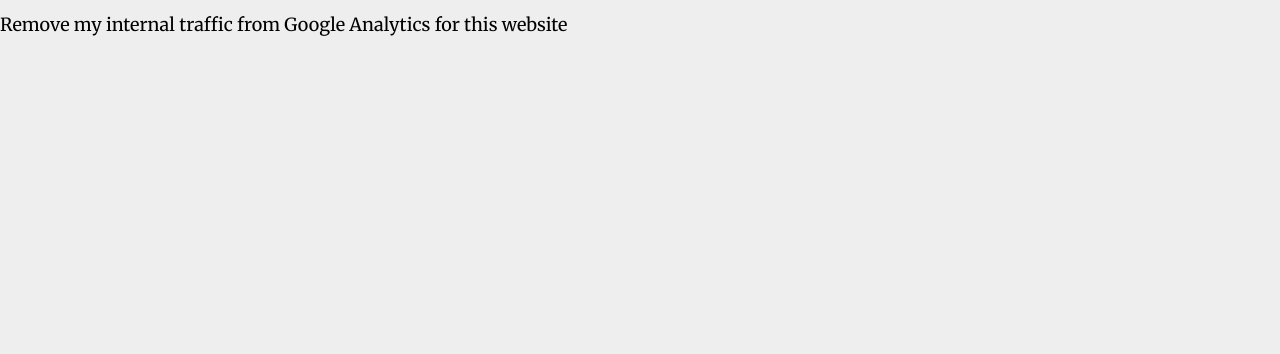
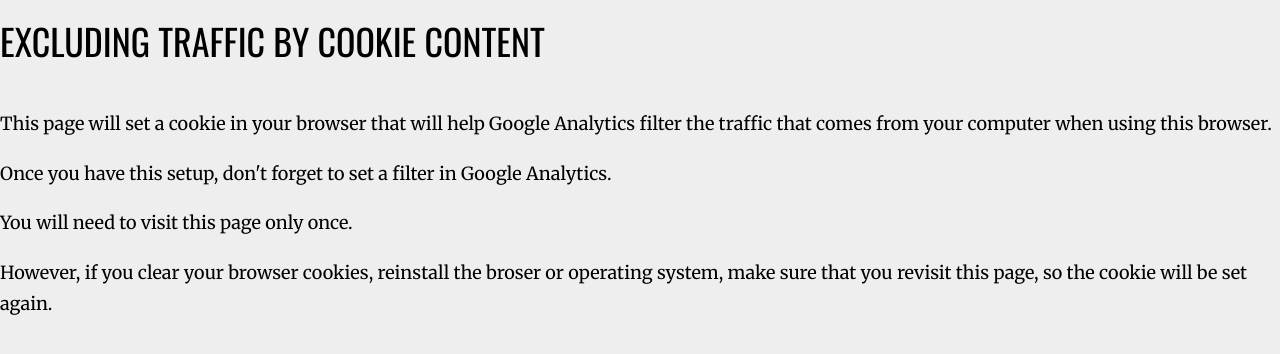
Before and after one commit to drewtodd/drewtodd.github.io, a Jekyll site: the page setcookie.html, which Jekyll copies as it is, in a window 1280 px wide. Shown: the top 354 px of the page. Built offline with Jekyll 4.4.1, drawn with Linux system fonts in a browser that asks for light colours.

Commit message:
Google Analytics updates

```diff
--- a/setcookie.html
+++ b/setcookie.html
@@ -2,22 +2,27 @@
 <head>
     <meta charset="utf-8"/>
     <title>Set Google Analytics No-Check Cookie</title>
-    <script type="text/javascript">
+    <meta name=”robots” content=”noindex” />
+    <!-- Google Analytics Code -->
+    <script type="text/javascript">// <![CDATA[
       var _gaq = _gaq || [];
-        _gaq.push(['_setAccount', 'UA-56761608-1']);
-        _gaq.push(['_setVar','no-track']);
+      _gaq.push(['_setAccount', 'UA-12345678-9']);
       _gaq.push(['_trackPageview']);
+      _gaq.push(['_trackPageLoadTime']);
       (function() {
-            var ga = document.createElement('script');ga.type = 'text/javascript'; ga.async = true;
+        var ga = document.createElement('script'); ga.type = 'text/javascript'; ga.async = true;
         ga.src = ('https:' == document.location.protocol ? 'https://ssl' : 'http://www') + '.google-analytics.com/ga.js';
         var s = document.getElementsByTagName('script')[0]; s.parentNode.insertBefore(ga, s);
       })();
-    </script>
+    // ]]></script>
+    <!-- Google Analytics Code -->
     <link href="style.css" rel="stylesheet" type="text/css" />
 </head>
-<body>
-    <p>Remove my internal traffic from Google Analytics for this website
-    <!-- <script type="text/javascript">document.write ( checkCookies() );</script> -->
-    </p>
+<body onLoad="javascript:pageTracker._setVar('ignore-me');">
+    <h1>Excluding traffic by Cookie Content</h1>
+    <p>This page will set a cookie in your browser that will help Google Analytics filter the traffic that comes from your computer when using this browser.</p>
+    <p>Once you have this setup, don't forget to set a filter in Google Analytics.</p>
+    <p>You will need to visit this page only once.</p>
+    <p>However, if you clear your browser cookies, reinstall the broser or operating system, make sure that you revisit this page, so the cookie will be set again.</p>
 </body>
 </html>
```
Also changed, not shown: 2 other files. Lines whose indentation alone changed are shown as unchanged.
